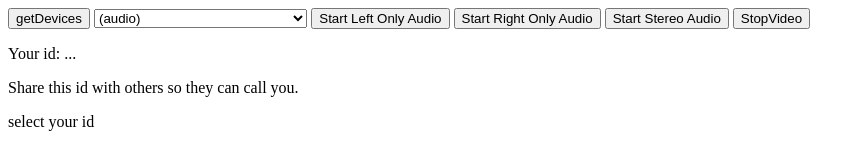
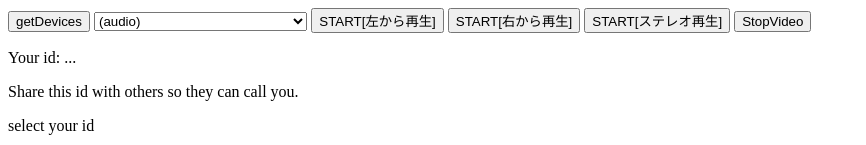
Before and after one commit to tmuchicken/audioS, a plain HTML site: page index.html in a window 1280 px wide. Shown: the top 145 px of the page, without its empty margins (0-866 px from the left). Drawn offline with nearby package versions, Linux system fonts and the light colour scheme.

Commit message:
Update index.html

```diff
--- a/index.html
+++ b/index.html
@@ -12,9 +12,9 @@
  <option>(audio)</option>
  </select>
 
- <button id="start_video_button_L" onclick="startSelectedVideoAudio()">Start Left Only Audio</button>
- <button id="start_video_button_R" onclick="startSelectedVideoAudio()">Start Right Only Audio</button>
- <button id="start_video_button_W" onclick="startSelectedVideoAudio()">Start Stereo Audio</button>
+ <button id="start_video_button_L" onclick="startSelectedVideoAudio()">START[左から再生]</button>
+ <button id="start_video_button_R" onclick="startSelectedVideoAudio()">START[右から再生]</button>
+ <button id="start_video_button_W" onclick="startSelectedVideoAudio()">START[ステレオ再生]</button>
  <button id="stop_button" onclick="stopVideo()">StopVideo</button>  <!-- 1010用 -->
  <div id="container"></div>
 
```
